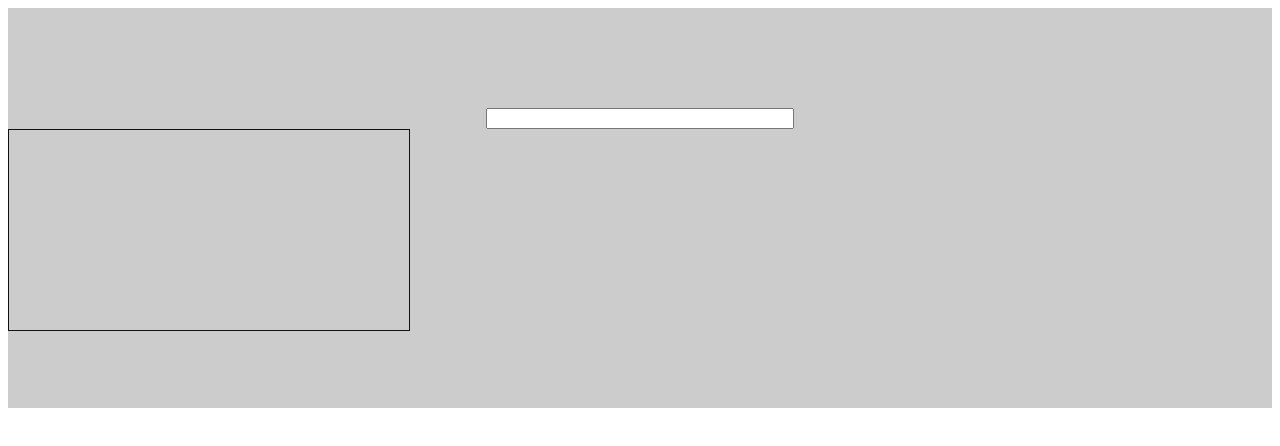
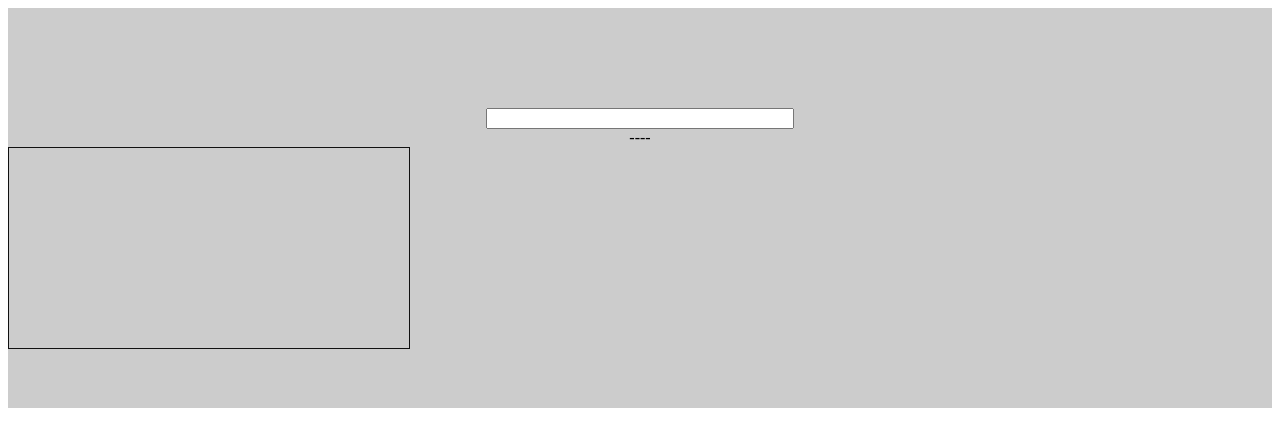
Before and after one commit to anhvuu/xxSpot, a plain HTML site: page index.html in a window 1280 px wide. Drawn offline with nearby package versions, Linux system fonts and the light colour scheme; some packages are replaced by stand-ins of ours; files whose address does not match are found by name.

Commit message:
something

```diff
--- a/index.html
+++ b/index.html
@@ -13,13 +13,12 @@
   <div class="container">
     <form data-ng-controller="searchCtrl" data-ng-submit="searchSubmit()">
       <input type="text" data-ng-model="searchStr" /><br />
-      {{searchStr}}
+      --{{searchStr}}--
 
       <div data-xx-drop-file="{joe:9}" data-search-str="searchStr" class="fileDrop"></div>
     </form>
 
     <div data-xx-tracks-list="" data-search-results="searchResults" class="xxTrackWrap"></div>
-
   </div>
 
   <script src="//ajax.googleapis.com/ajax/libs/jquery/1.11.1/jquery.min.js"></script>
```
